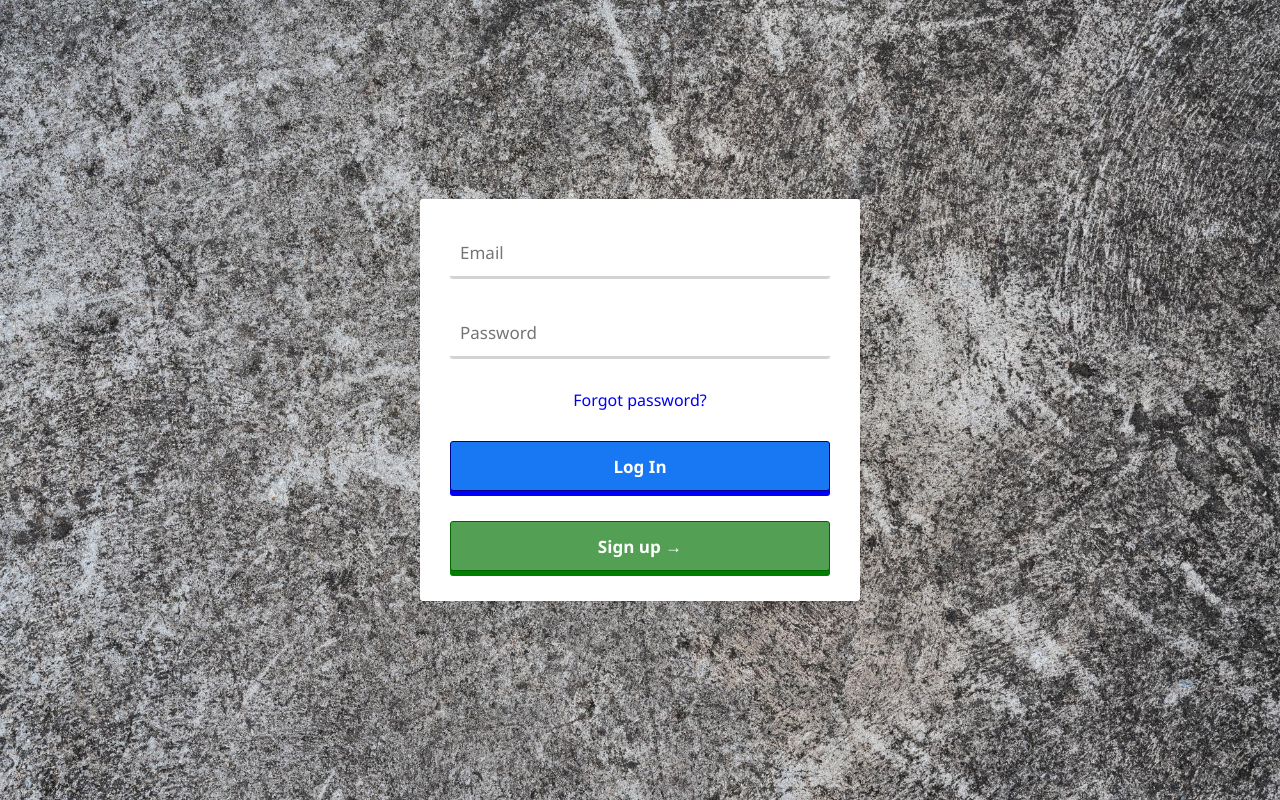
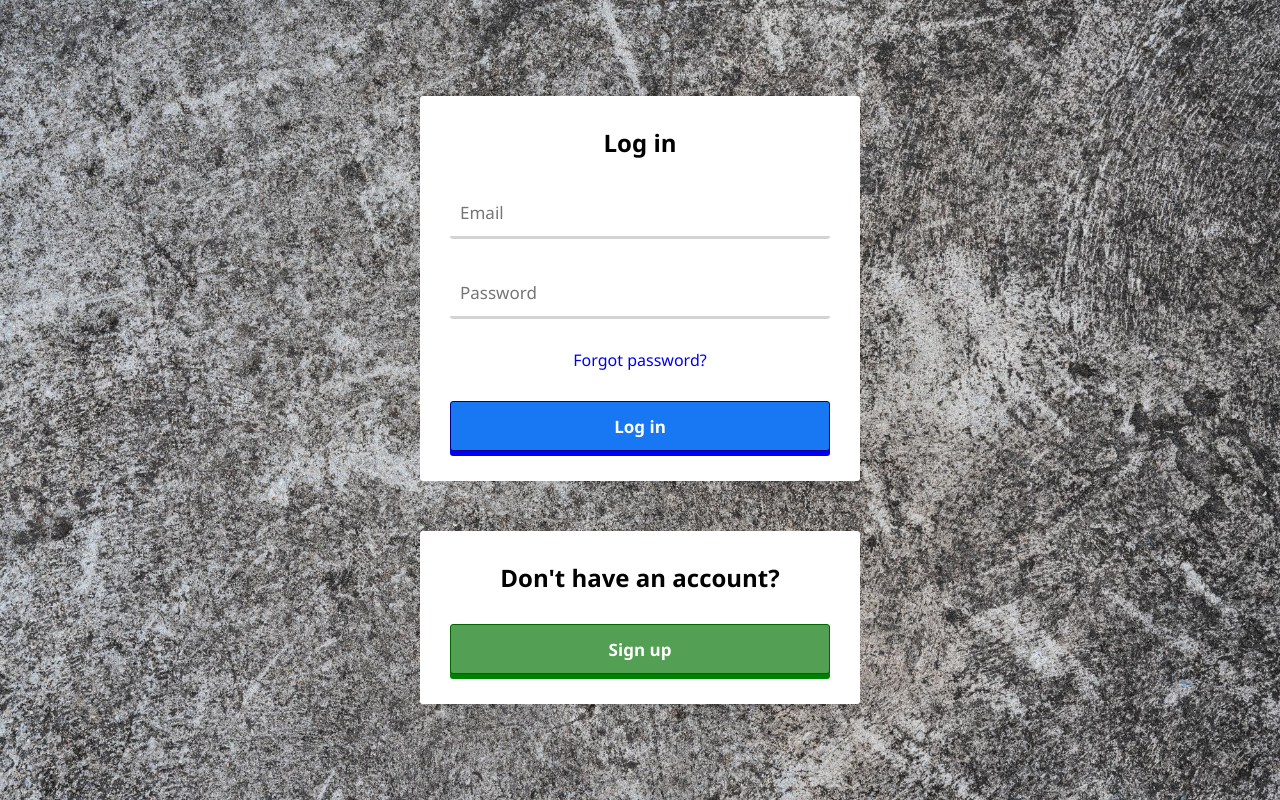
Before and after one commit to petar-i-todorov/social-media-ts, a React (Create React App) app in the folder frontend/: page /login in a window 1280 px wide. Built offline with nearby package versions, Linux system fonts and the light colour scheme; the HTML template or start-up script is replaced by a standard one.

Commit message:
login frontend

```diff
--- a/frontend/src/components/AuthForms/AuthForm.module.scss
+++ b/frontend/src/components/AuthForms/AuthForm.module.scss
@@ -1,3 +1,20 @@
+.formsContainer {
+  display: flex;
+  flex-direction: column;
+  gap: 50px;
+  @keyframes appearance {
+    from {
+      opacity: 0;
+      transform: translateY(50px);
+    }
+    to {
+      opacity: 1;
+      transform: translateY(0);
+    }
+  }
+  animation: appearance 1s;
+}
+
 .authForm {
   text-align: center;
   background-color: white;
@@ -17,5 +34,13 @@
   }
   h2 {
     font-weight: 600;
+    &:hover {
+      cursor: default;
+    }
   }
 }
+
+.buttonContainer {
+  position: relative;
+  width: 100%;
+}
--- a/frontend/src/components/AuthForms/LoginForm.tsx
+++ b/frontend/src/components/AuthForms/LoginForm.tsx
@@ -1,5 +1,6 @@
 import { useState } from "react";
 import { Link, useNavigate } from "react-router-dom";
+import BouncingDotsLoader from "../BouncingDotsLoader/BouncingDotsLoader";
 import Button from "../Button/Button";
 import Input from "../Input/Input";
 import styles from "./AuthForm.module.scss";
@@ -7,13 +8,16 @@ import styles from "./AuthForm.module.scss";
 const LoginForm = () => {
   const [email, setEmail] = useState("");
   const [password, setPassword] = useState("");
+  const [isLoading, setIsLoading] = useState(false);
   const navigate = useNavigate();
 
   return (
+    <div className={styles.formsContainer}>
       <form
         className={styles.authForm}
         onSubmit={async (event) => {
           event.preventDefault();
+          setIsLoading(true);
           const response = await fetch("http://localhost:8080/auth/login", {
             method: "POST",
             body: JSON.stringify({ email: email, password: password }),
@@ -21,7 +25,7 @@ const LoginForm = () => {
               "Content-Type": "application/json",
             },
           });
-        if (response.status === 200 || 201) {
+          if (response.status === 200 || response.status === 201) {
             const resData = await response.json();
             localStorage.setItem("token", resData.token);
             localStorage.setItem("userId", resData.userId);
@@ -29,13 +33,16 @@ const LoginForm = () => {
               localStorage.removeItem("token");
               localStorage.removeItem("userId");
             }, 3600000);
+            setTimeout(() => {
               navigate("..", { relative: "path" });
+            }, 4000);
           } else {
             //show error component
             console.log("An error occured.");
           }
         }}
       >
+        <h2>Log in</h2>
         <Input
           onChange={(e) => {
             const target = e.target as HTMLInputElement;
@@ -55,11 +62,19 @@ const LoginForm = () => {
         <Link to="../reset" relative="path">
           Forgot password?
         </Link>
-      <Button color="blue">Log In</Button>
+        <div className={styles.buttonContainer}>
+          <Button color="blue" type="submit">
+            {isLoading ? <BouncingDotsLoader text="Loging in" /> : "Log in"}
+          </Button>
+        </div>
+      </form>
+      <div className={styles.authForm}>
+        <h2>Don't have an account?</h2>
         <Link to="../signup" relative="path">
-        <Button color="green">Sign up →</Button>
+          <Button color="green">Sign up</Button>
         </Link>
-    </form>
+      </div>
+    </div>
   );
 };
 
--- a/frontend/src/components/AuthForms/SignupForm.module.scss
+++ b/frontend/src/components/AuthForms/SignupForm.module.scss
@@ -1,25 +1,3 @@
-.formsContainer {
-  display: flex;
-  flex-direction: column;
-  gap: 50px;
-  @keyframes appearance {
-    from {
-      opacity: 0;
-      transform: translateY(50px);
-    }
-    to {
-      opacity: 1;
-      transform: translateY(0);
-    }
-  }
-  animation: appearance 1s;
-}
-
-.buttonContainer {
-  position: relative;
-  width: 100%;
-}
-
 .splitContainer {
   display: flex;
   justify-content: space-between;
--- a/frontend/src/components/AuthForms/SignupForm.tsx
+++ b/frontend/src/components/AuthForms/SignupForm.tsx
@@ -28,7 +28,7 @@ const SignupForm = () => {
   const [serverErrorMessage, setServerErrorMessage] = useState("");
   const navigate = useNavigate();
   return (
-    <div className={styles.formsContainer}>
+    <div className={formStyles.formsContainer}>
       <form
         noValidate
         className={formStyles.authForm}
@@ -164,6 +164,10 @@ const SignupForm = () => {
           onChange={(event) => {
             const target = event.target as HTMLInputElement;
             setPassword(target.value);
+            if (target.value === confirmPassword) {
+              setConfirmPasswordError(false);
+              setConfirmPasswordErrorMessage("");
+            }
           }}
           type="password"
           placeholder="Password"
@@ -197,7 +201,7 @@ const SignupForm = () => {
           }}
         />
         {serverErrorMessage && <FormError>{serverErrorMessage}</FormError>}
-        <div className={styles.buttonContainer}>
+        <div className={formStyles.buttonContainer}>
           <Button color="green" type="submit">
             {isLoading ? <BouncingDotsLoader text="Signing up" /> : "Sign up"}
           </Button>
--- a/frontend/src/components/Input/Input.tsx
+++ b/frontend/src/components/Input/Input.tsx
@@ -33,6 +33,8 @@ const Input: React.FC<{
   useEffect(() => {
     if (errorMessage) {
       setIsValid(false);
+    } else {
+      setIsValid(true);
     }
   }, [errorMessage]);
   useEffect(() => {
```
Also changed, not shown: frontend/src/components/SpinLoader/SpinLoader.module.scss (renamed from frontend/src/components/Loader/SpinLoader.module.scss), frontend/src/components/SpinLoader/SpinLoader.tsx (renamed from frontend/src/components/Loader/SpinLoader.tsx). Lines whose indentation alone changed are shown as unchanged.
